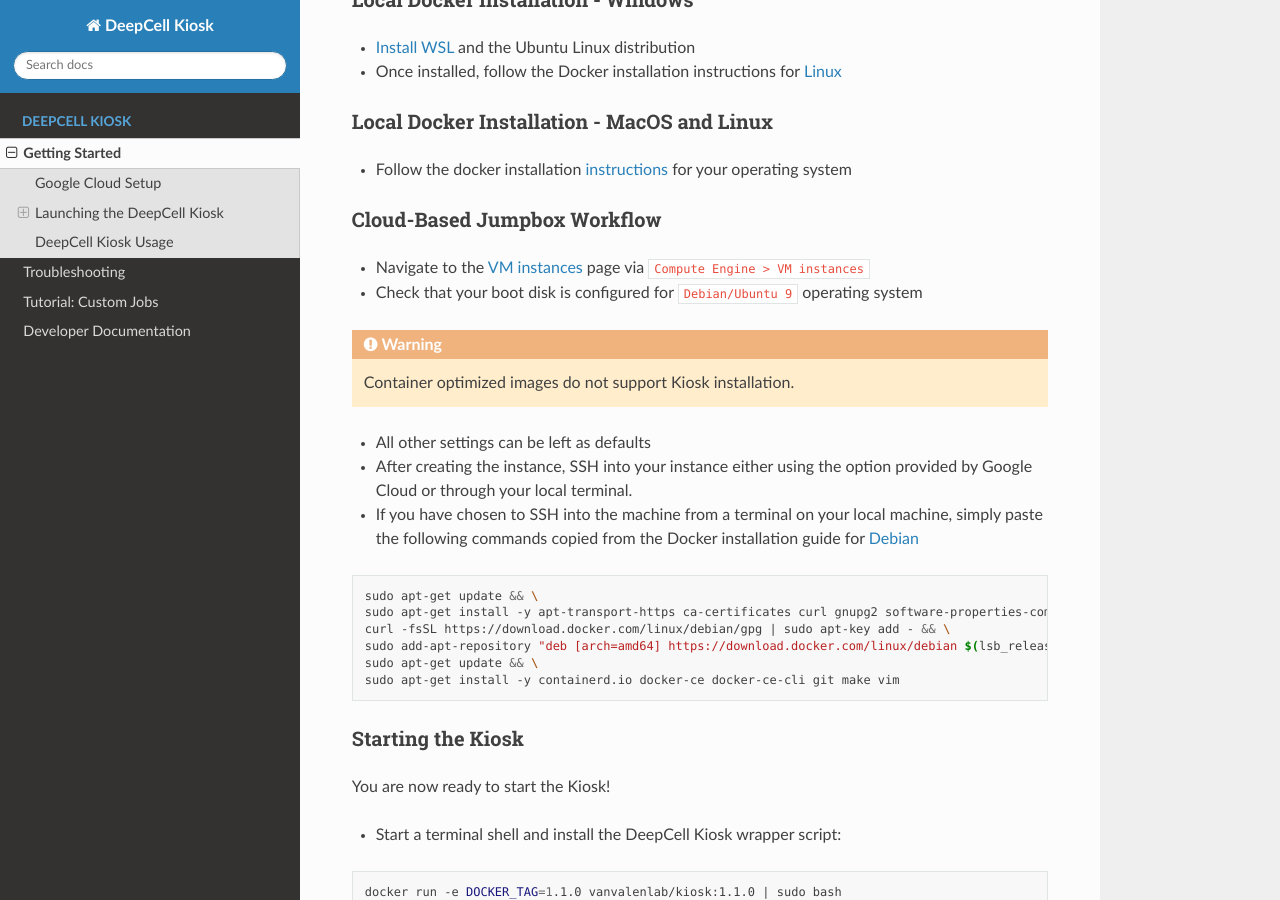
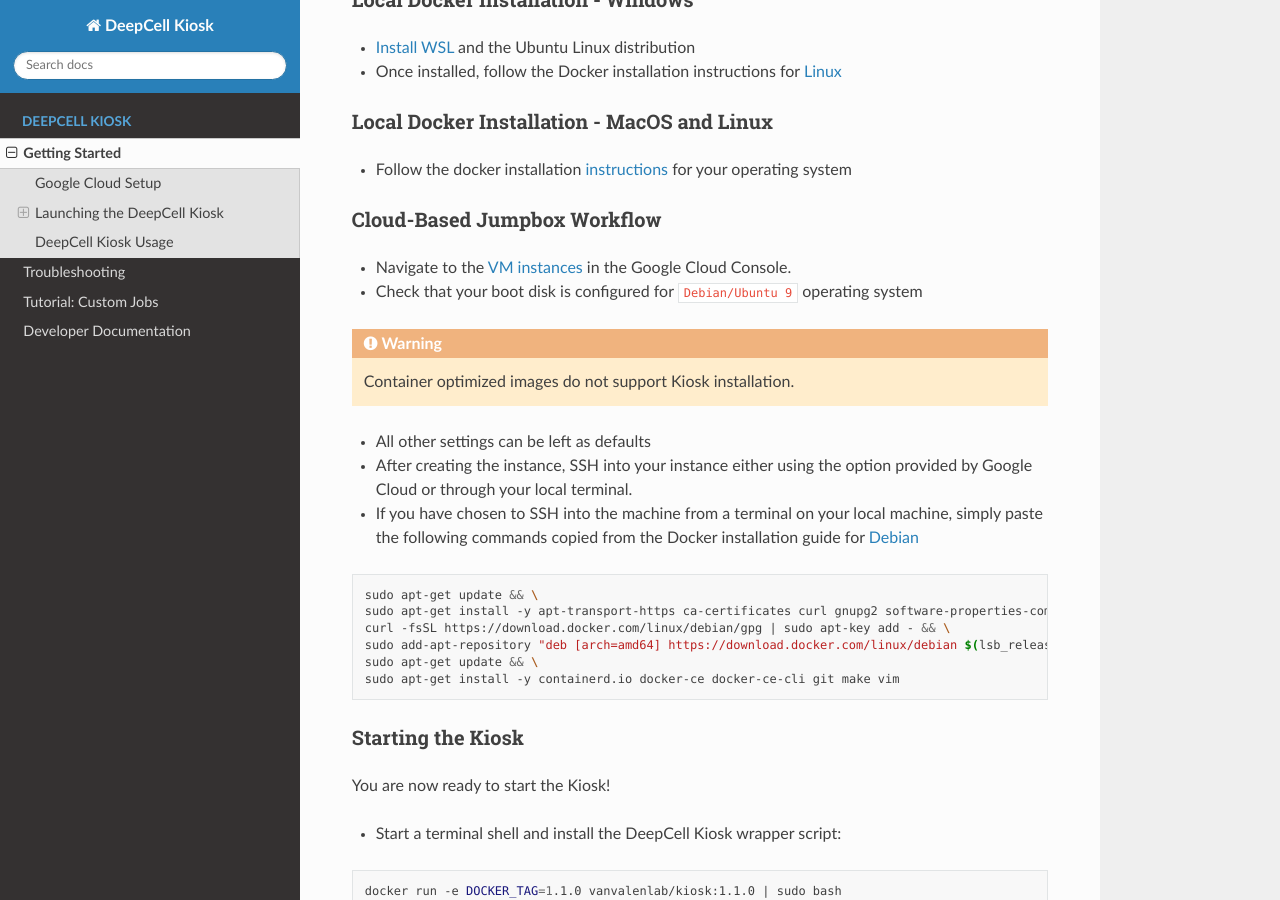
Before and after one commit to vanvalenlab/kiosk-console, a Sphinx documentation site: the page built from docs/source/GETTING_STARTED.rst, in a window 1280 px wide and 900 px high, scrolled down 2270 px. Built offline with Sphinx 7.4.7 and the Read the Docs theme 2.0.0, drawn with Linux system fonts in a browser that asks for light colours.

Commit message:
Compute Engine > VM instances menu is not necessary as link is provided.
Directions for navigating the menu are likely to change, let's just give
a link to be less fragile.

```diff
--- a/docs/source/GETTING_STARTED.rst
+++ b/docs/source/GETTING_STARTED.rst
@@ -70,7 +70,7 @@
 
 Cloud-Based Jumpbox Workflow
 ^^^^^^^^^^^^^^^^^^^^^^^^^^^^
-* Navigate to the `VM instances <https://console.cloud.google.com/compute/instances>`_ page via ``Compute Engine > VM instances``
+* Navigate to the `VM instances <https://console.cloud.google.com/compute/instances>`_ in the Google Cloud Console.
 * Check that your boot disk is configured for ``Debian/Ubuntu 9`` operating system
 
 .. warning:: Container optimized images do not support Kiosk installation.
```
